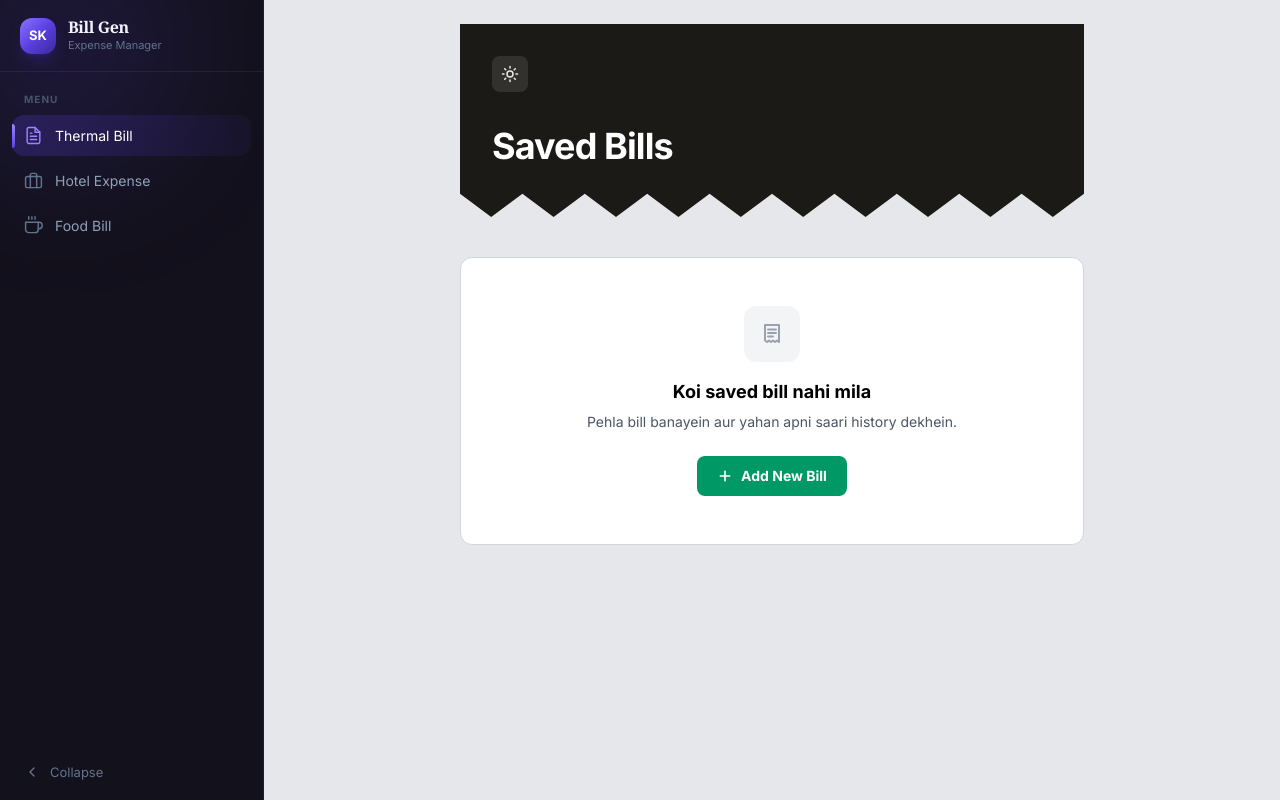
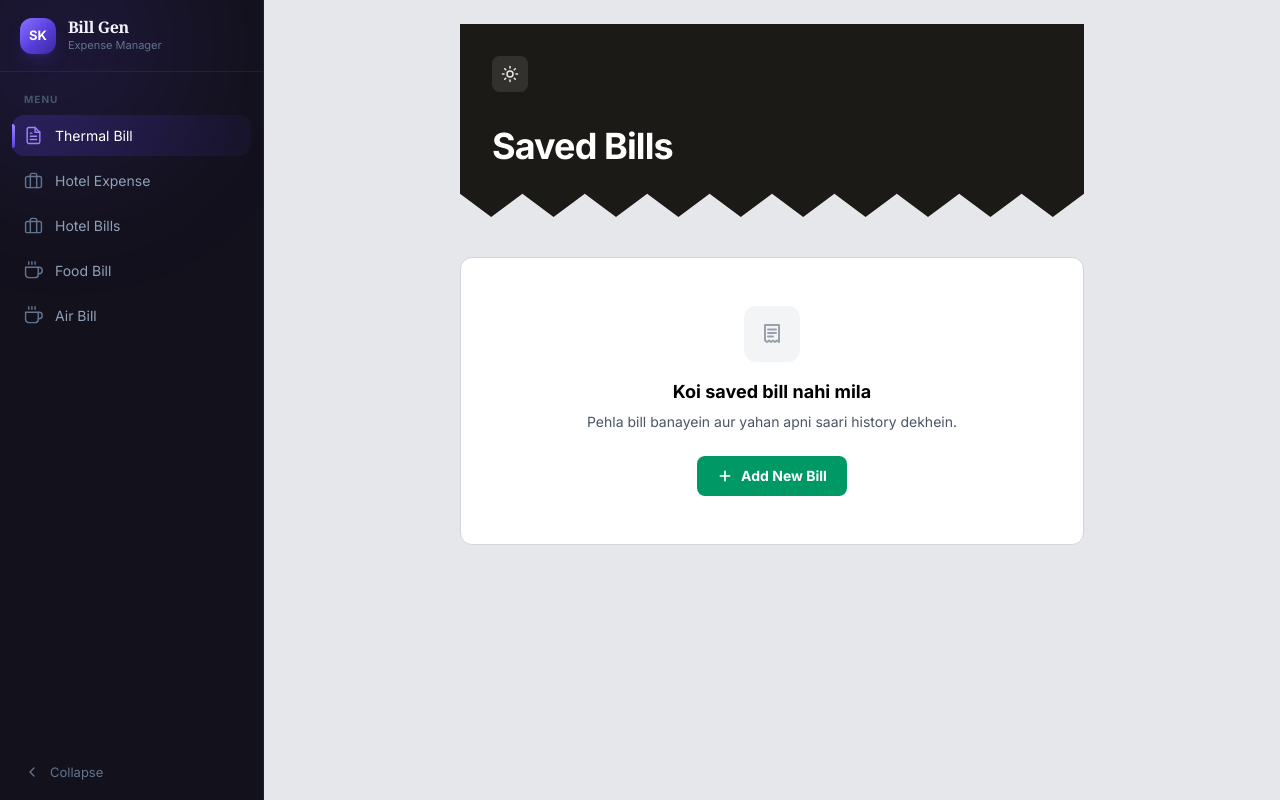
Before and after one commit to Laptop-IQ/Food-Bills, a React (Vite) app: page / in a window 1280 px wide. Built offline with nearby package versions, Linux system fonts and the light colour scheme.

Commit message:
Add new navigation items to Sidebar component

```diff
--- a/src/components/Sidebar.jsx
+++ b/src/components/Sidebar.jsx
@@ -108,7 +108,9 @@ function ChevronIcon(props) {
 const navItems = [
   { to: "/", label: "Thermal Bill", icon: ReceiptIcon, end: true },
   { to: "/expense", label: "Hotel Expense", icon: BriefcaseIcon, end: false },
+  { to: "/tax-invoice", label: "Hotel Bills", icon: BriefcaseIcon, end: false },
   { to: "/foodbill", label: "Food Bill", icon: CoffeeIcon, end: false },
+  { to: "/hotels-invoice", label: "Air Bill", icon: CoffeeIcon, end: false },
 ];
 
 const FRAUNCES = { fontFamily: "'Fraunces', ui-serif, Georgia, serif" };
```
